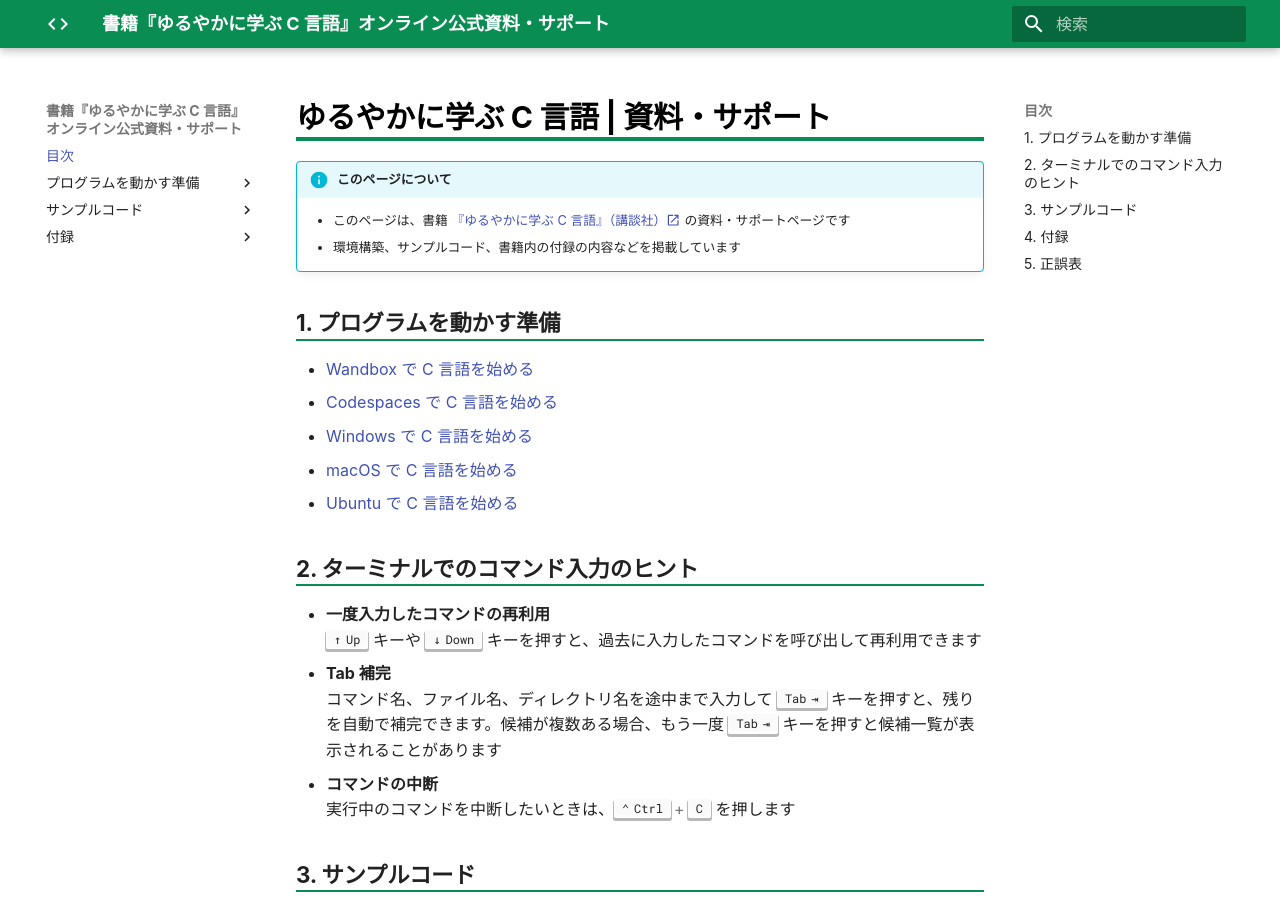
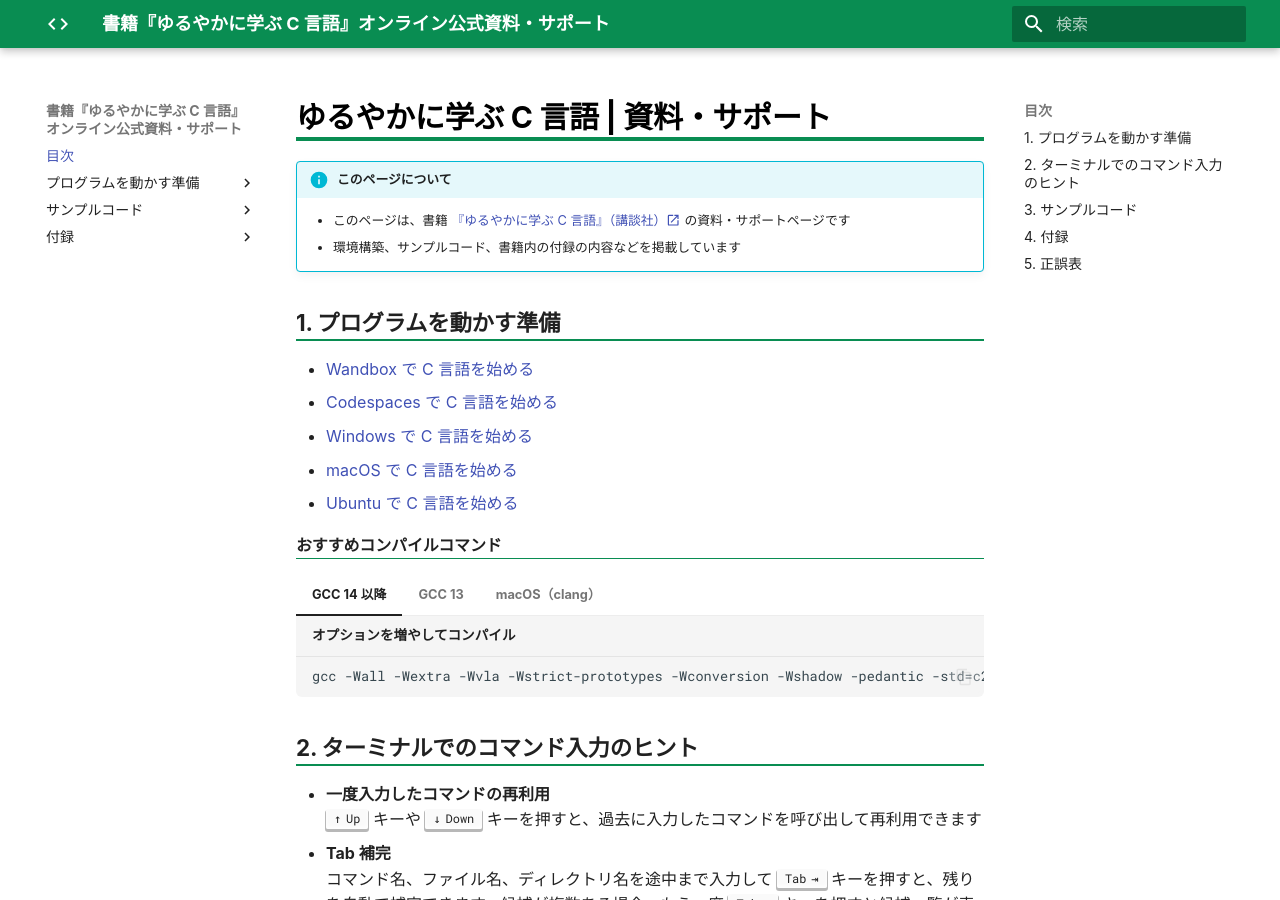
Before and after one commit to yuruyaka-c/yuruyaka-c.github.io, an MkDocs documentation site: the page built from docs/index.md, in a window 1280 px wide and 900 px high. Built offline with MkDocs 1.6.1 and Material for MkDocs 9.7.7, drawn with Linux system fonts in a browser that asks for light colours; nearby versions of some CDN libraries; some web fonts are replaced.

Commit message:
Update index.md

````diff
--- a/docs/index.md
+++ b/docs/index.md
@@ -10,6 +10,24 @@
 - [Windows で C 言語を始める](setup/windows.md)
 - [macOS で C 言語を始める](setup/macos.md)
 - [Ubuntu で C 言語を始める](setup/ubuntu.md)
+
+#### おすすめコンパイルコマンド
+
+=== "GCC 14 以降"
+	```txt title="オプションを増やしてコンパイル"
+	gcc -Wall -Wextra -Wvla -Wstrict-prototypes -Wconversion -Wshadow -pedantic -std=c23 hello.c -lm
+	```
+
+=== "GCC 13"
+	```txt title="オプションを増やしてコンパイル"
+	gcc -Wall -Wextra -Wvla -Wstrict-prototypes -Wconversion -Wshadow -pedantic -std=c2x hello.c -lm
+	```
+
+=== "macOS（clang）"
+	```txt title="オプションを増やしてコンパイル"
+	clang -Wall -Wextra -Wvla -Wstrict-prototypes -Wconversion -Wshadow -pedantic -std=c23 hello.c -lm
+	```
+
 
 ## 2. ターミナルでのコマンド入力のヒント
 - **一度入力したコマンドの再利用**
````
